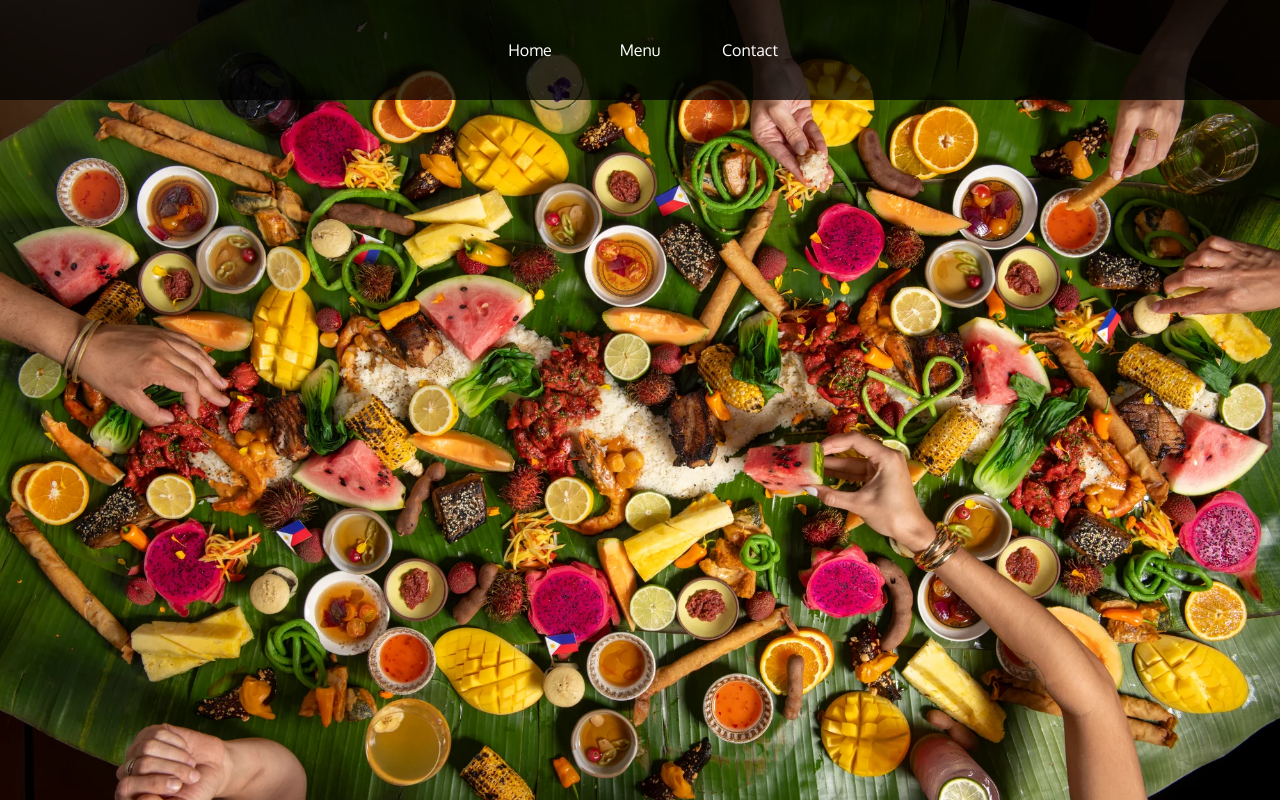
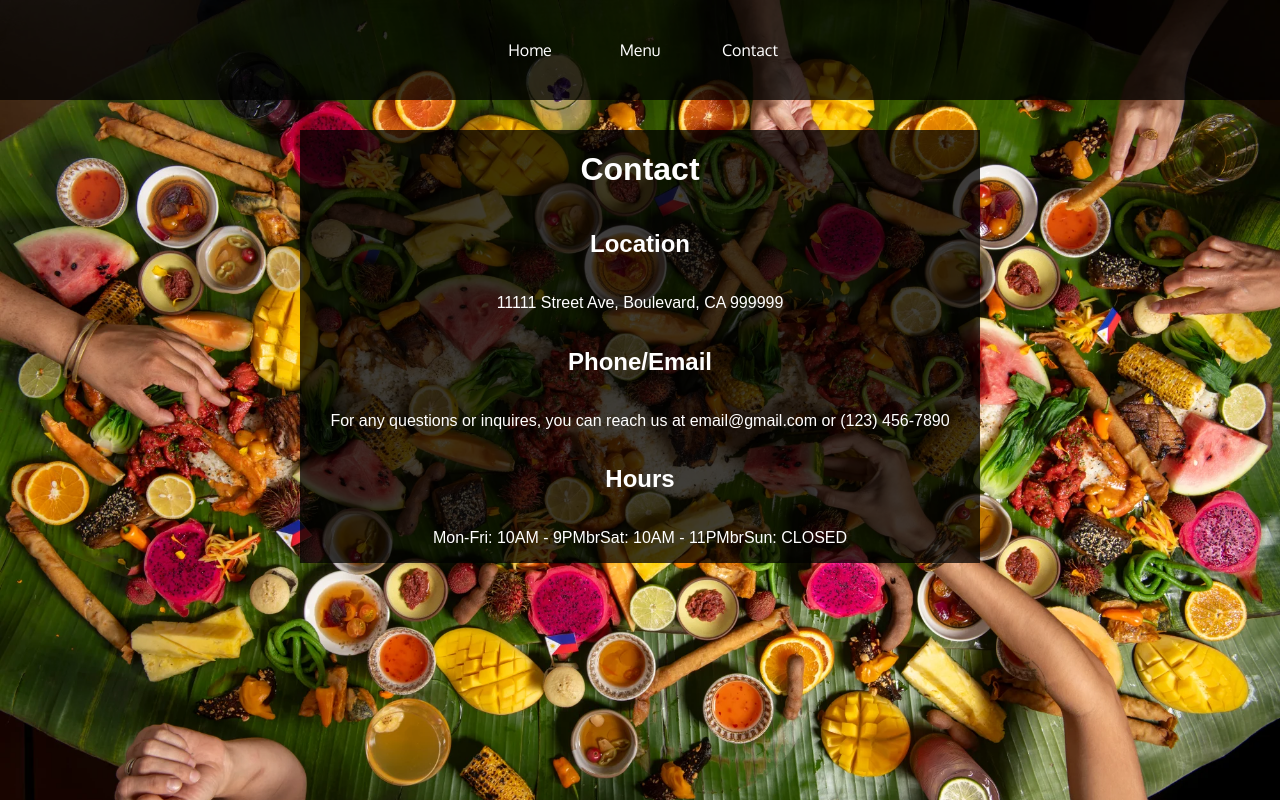
Before and after one commit to CTMendoza/OP-Restaurant-Page, a website built with webpack: page src/template.html in a window 1280 px wide. Both pictures are taken after a click on the button "Contact". Built offline with nearby package versions, Linux system fonts and the light colour scheme; a web font is replaced by a local one.

Commit message:
Completed implementing the contacts page/tab in using javascript

```diff
--- a/src/contact.js
+++ b/src/contact.js
@@ -0,0 +1,48 @@
+    /* <h1>Contact</h1>
+        <h2>Location</h2>
+        <p>11111 Street Ave, Boulevard, CA 999999</p>
+        <h2>Phone/Email</h2>
+        <p>For any questions or inquires, you can reach us at email@gmail.com or (123) 456-7890</p>
+        <h2>Hours</h2>
+        <p>
+        Mon-Fri: 10AM - 9PM <br>
+        Sat: 10AM - 11PM <br>
+            Sun: CLOSED
+        </p> */
+
+export {loadContactsPage}
+
+const content = document.getElementById('content');
+const contactContainer = document.createElement('div');
+contactContainer.classList.add('contact-cont');
+const contactTitle = document.createElement('h1');
+contactTitle.textContent = 'Contact';
+const locationTitle = document.createElement('h2');
+locationTitle.textContent = 'Location';
+const location = document.createElement('p');
+location.textContent = '11111 Street Ave, Boulevard, CA 999999';
+const phoneTitle = document.createElement('h2');
+phoneTitle.textContent = 'Phone/Email';
+const phone = document.createElement('p');
+phone.textContent = 'For any questions or inquires, you can reach us at email@gmail.com or (123) 456-7890'
+const hoursTitle = document.createElement('h2');
+hoursTitle.textContent = 'Hours';
+const hours = document.createElement('p');
+hours.appendChild(document.createTextNode('Mon-Fri: 10AM - 9PM'))
+hours.appendChild(document.createTextNode('br'));
+hours.appendChild(document.createTextNode('Sat: 10AM - 11PM'));
+hours.appendChild(document.createTextNode('br'));
+hours.appendChild(document.createTextNode('Sun: CLOSED'));
+
+
+
+function loadContactsPage () {
+    contactContainer.appendChild(contactTitle);
+    contactContainer.appendChild(locationTitle);
+    contactContainer.appendChild(location);
+    contactContainer.appendChild(phoneTitle);
+    contactContainer.appendChild(phone);
+    contactContainer.appendChild(hoursTitle);
+    contactContainer.appendChild(hours);
+    content.appendChild(contactContainer);
+}
--- a/src/index.js
+++ b/src/index.js
@@ -1,6 +1,7 @@
 import "./styles.css";
 import { loadHomePage } from "./homepage";
 import { menu } from "./menu";
+import { loadContactsPage } from "./contact";
 
 loadHomePage();
 
@@ -27,4 +28,5 @@ contactButton.addEventListener('click', () => {
     while (content.firstChild) {
         content.removeChild(content.firstChild);
     }
+    loadContactsPage();
 });
--- a/src/styles.css
+++ b/src/styles.css
@@ -92,3 +92,14 @@ button {
  .dish-name-image {
   margin-right: 15px;
  }
+
+ .contact-cont {
+  background-color: rgba(0, 0, 0, 0.75);
+  display: flex;
+  flex-direction: column;
+  margin-top: 21px;
+  align-items: center;
+  margin-top: 30px;
+  margin-right: 300px;
+  margin-left: 300px;
+ }
--- a/src/template.html
+++ b/src/template.html
@@ -36,6 +36,8 @@
             </div>
         </div>
         <h1>Desserts</h1> -->
+        <div class="contact-cont">
+        </div>
     </div>
 </body>
 </html>
```
